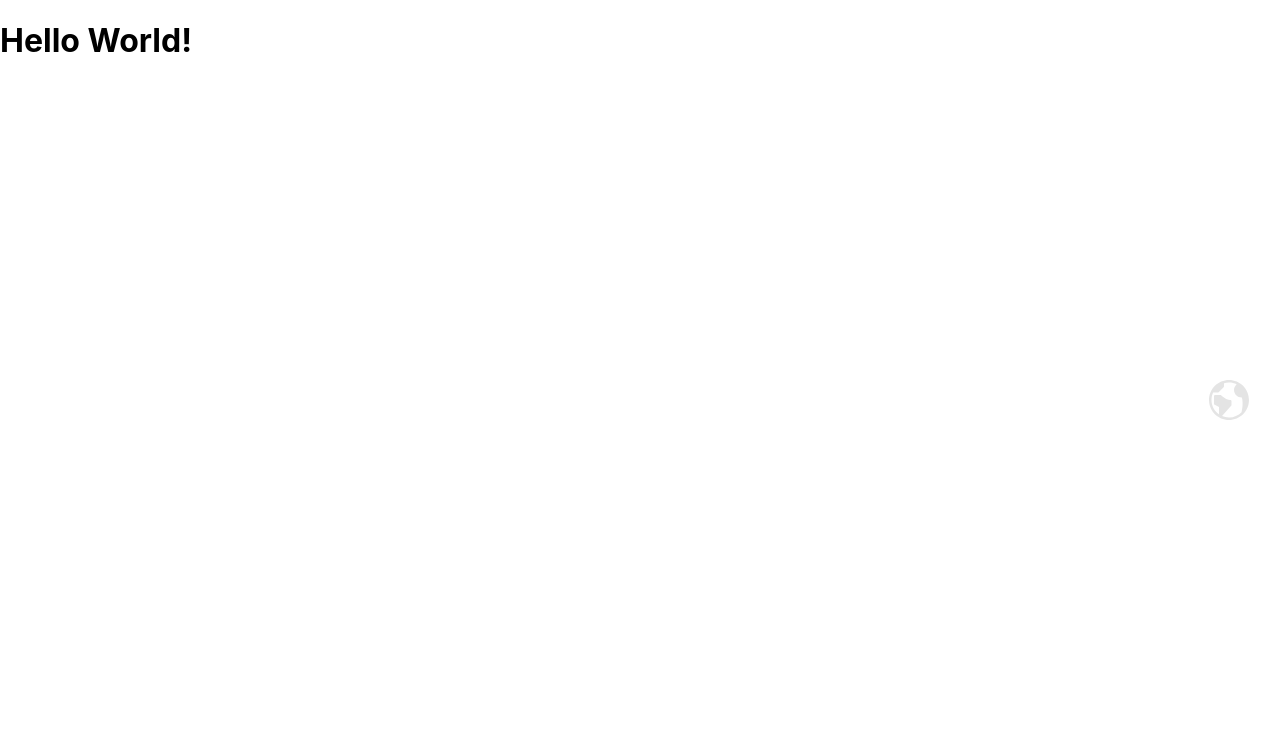
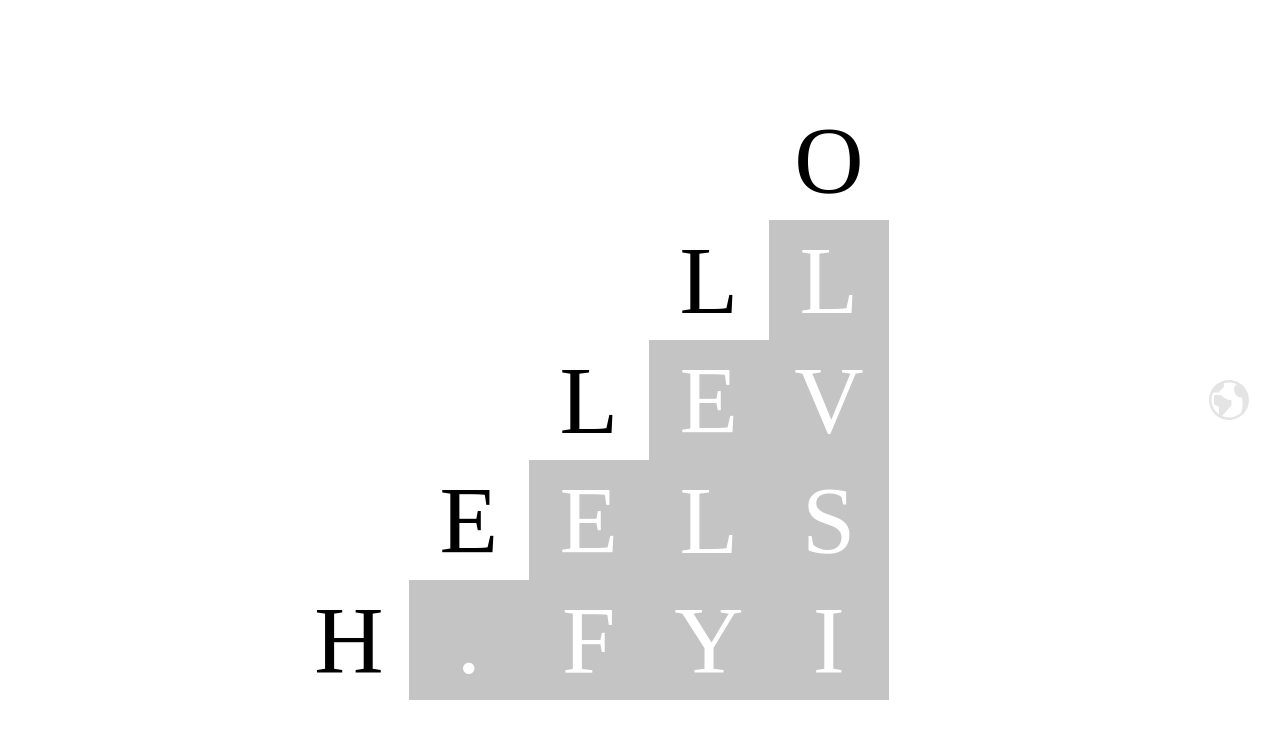
Before and after one commit to jinyung2/nextjs-practice, a Next.js app: page / in a window 1280 px wide. Shown: the top 738 px of the page. Built offline with nearby package versions, Linux system fonts and the light colour scheme.

Commit message:
styled the Hello main page and some navigation features

```diff
--- a/components/Header.tsx
+++ b/components/Header.tsx
@@ -12,7 +12,7 @@ export default function Header({children}: {children: any}) {
           <a><ImHome/></a>
         </Link>
       </nav>}
-      <>{children}</>
+      <div className={styles.children}>{children}</div>
       {router.route === "/" && <nav>
         <Link href='/countries'>
           <a><ImEarth/></a>
--- a/pages/index.tsx
+++ b/pages/index.tsx
@@ -1,10 +1,36 @@
 import Layout from '@components/Layout';
 import styles from '@styles/Home.module.css'
+import { GrSteps } from 'react-icons/gr';
 
 export default function Home() {
   return (
     <Layout title="Hello World!">
-      <h1>Hello World!</h1>
+      <div className={styles.container}>
+          <div className={styles.stairs}>
+            {Array(4).fill(null).map((_,i) => <div key={i}></div>)}
+            <div>O</div>
+            <div></div>
+            <div></div>
+            <div></div>
+            <div>L</div>
+            <div className={styles.white}>L</div>
+            <div></div>
+            <div></div>
+            <div>L</div>
+            <div className={styles.white}>E</div>
+            <div className={styles.white}>V</div>
+            <div></div>
+            <div>E</div>
+            <div className={styles.white}>E</div>
+            <div className={styles.white}>L</div>
+            <div className={styles.white}>S</div>
+            <div>H</div>
+            <div className={styles.white}>.</div>
+            <div className={styles.white}>F</div>
+            <div className={styles.white}>Y</div>
+            <div className={styles.white}>I</div>
+        </div>
+      </div>
     </Layout>
   )
 }
--- a/styles/Header.module.css
+++ b/styles/Header.module.css
@@ -28,10 +28,34 @@
 
 .navigate nav:first-child:hover {
   background: linear-gradient(90deg, rgba(0,0,0,0.5) 0%, white 100%);
-  opacity: 0.3;
+  opacity: 0.45;
 }
 
 .navigate nav:last-child:hover {
   background: linear-gradient(90deg, white 0%, rgba(0,0,0,0.5) 100%);
-  opacity: 0.3;
+  opacity: 0.45;
 }
+
+.children {
+  width: 100%;
+  overflow: scroll;
+  height: 100vh;
+}
+
+.children::-webkit-scrollbar {
+  display: none;
+}
+
+@media only screen and (max-width: 600px) {
+  .navigate {
+    flex-direction: column;
+    height: auto;
+  }
+
+  .navigate nav {
+    width: 100%;
+    min-width: 0;
+    min-height: 50px;
+    height: auto;
+  }
+}
--- /dev/null
+++ b/styles/Home.module.css
@@ -0,0 +1,51 @@
+.container {
+  height: 100vh;
+  display: flex;
+  justify-content: center;
+  align-items: center;
+  font-family: Nunito,serif;
+  font-weight: 100;
+  font-size: 6rem;
+}
+
+.stairs {
+  display: grid;
+  height: 75%;
+  width: 75vh;
+  grid-template-columns: repeat(5, 1fr);
+
+  gap: 0;
+}
+
+.stairs div {
+  display: flex;
+  justify-content: center;
+  align-items: center;
+  font-family: inherit;
+  transition: all 1.2s ease;
+}
+
+.stairs div:hover {
+  transform: rotateY(360deg)
+}
+
+.stairs div:nth-child(4n + 10),
+.stairs div:nth-child(4n + 15),
+.stairs div:nth-child(4n + 20),
+.stairs div:last-child
+{
+  background-color: rgb(196, 196, 196);
+}
+
+
+
+.white {
+  color: white;
+}
+
+@media only screen and (max-width: 500px) {
+  .container {
+    /* height: 90vh; */
+    font-size: 4.5rem;
+  }
+}
--- a/styles/Layout.module.css
+++ b/styles/Layout.module.css
@@ -1,4 +1,4 @@
 .container {
   width: 100%;
-  height: 100vh;
+  height: 100%;
 }
```
